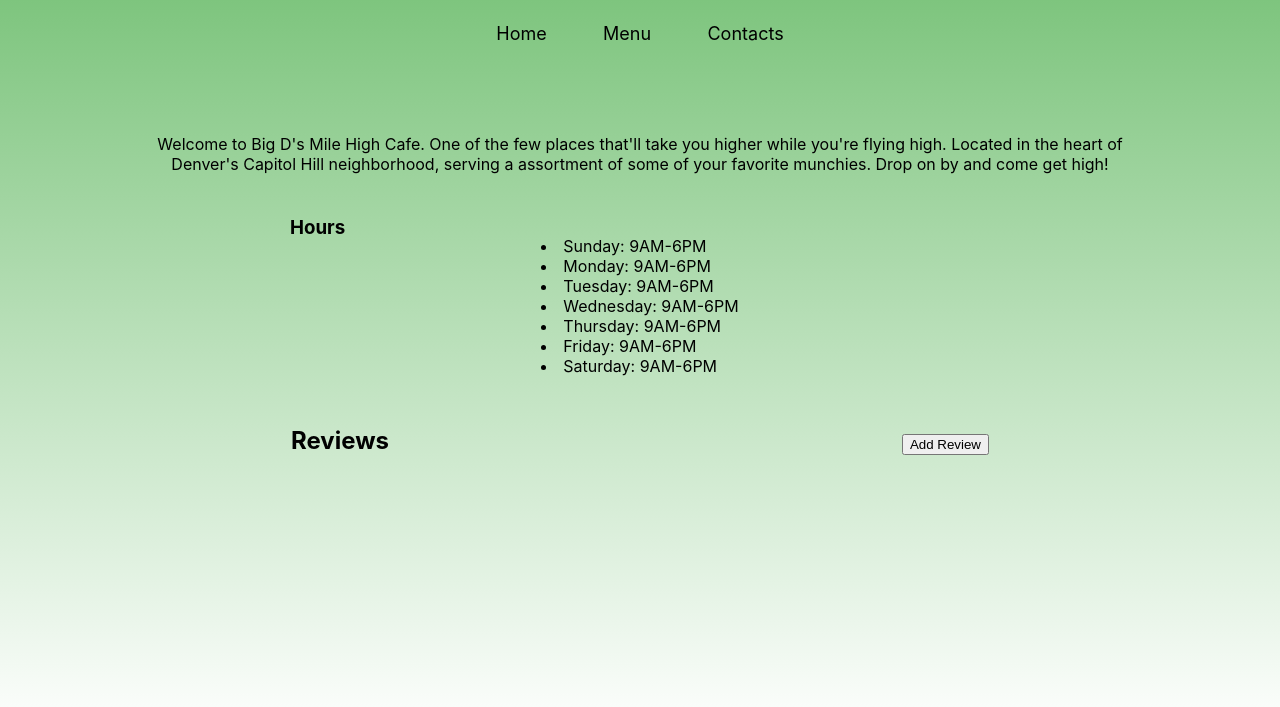
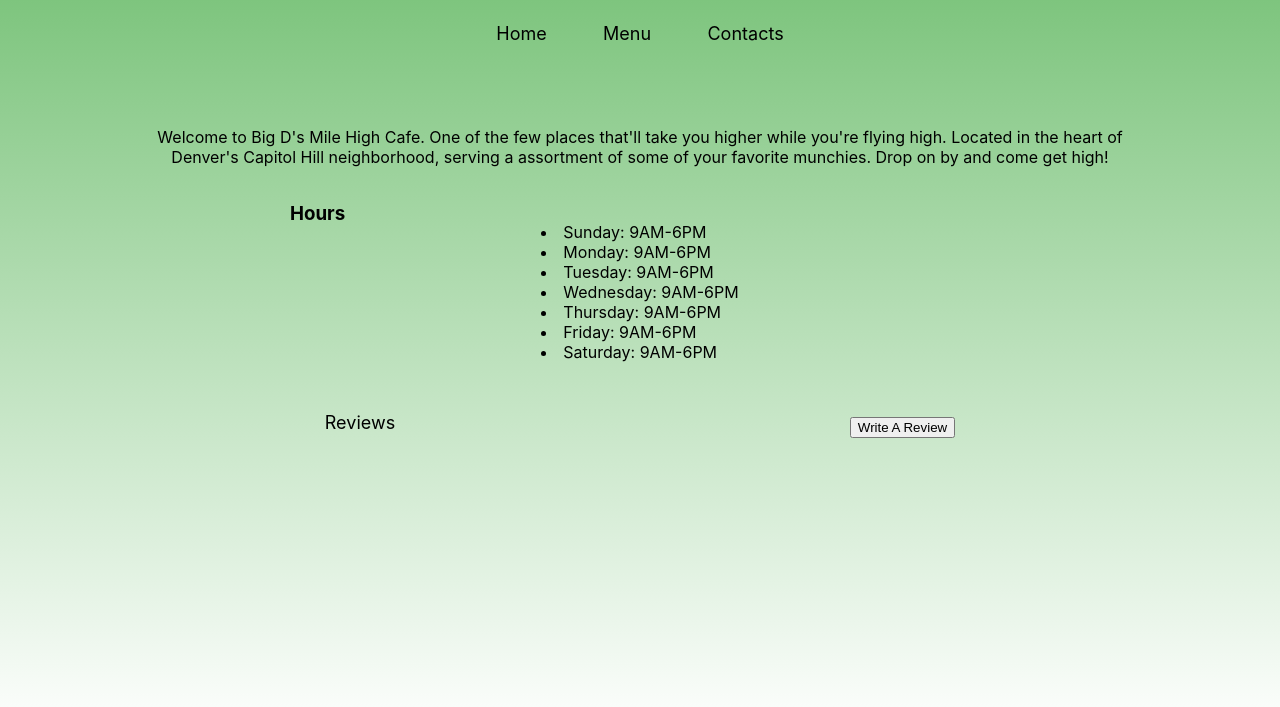
Before and after one commit to dvonnew/restaurant, a website built with webpack: page dist/index.html in a window 1280 px wide. Shown: the part 63-770 px from the top of the page. Built offline with nearby package versions, Linux system fonts and the light colour scheme.

Commit message:
cleaned up the code a lot. Created a new reviews section. All that's left is to get rid of the prompt and use an input section that pops up on the page then inserts the review. Pretty stoked on this one

```diff
--- /dev/null
+++ b/src/homePage.js
@@ -0,0 +1,148 @@
+import './style.css';
+
+class Home{
+
+    constructor(){
+        this.reviews = []
+    }
+
+    loadBodyContent(){
+
+        const content = document.getElementById('content')
+
+        content.appendChild(this.createAboutSection())
+
+        content.appendChild(this.createHoursSection())
+
+        content.appendChild(this.createReviewsSection())
+
+        addReviewButton.addEventListener('click', ()=>{
+            this.clearReviews()
+            this.addReview()
+            reviewsDisplay.appendChild(this.createReviewsContent())
+        })
+
+        return content
+    }
+
+    createAboutSection(){
+
+        const about = document.createElement('div')
+        about.id = 'description'
+        about.innerHTML = `Welcome to Big D's Mile High Cafe. One of the few places that'll take you higher while
+        you're flying high. Located in the heart of Denver's Capitol Hill neighborhood, serving a assortment of some of
+        your favorite munchies. Drop on by and come get high!`
+
+        return about
+    }
+
+    createHoursSection(){
+
+        const days = {'Sunday': '9AM-6PM', 'Monday': '9AM-6PM', 'Tuesday': '9AM-6PM',
+        'Wednesday': '9AM-6PM', 'Thursday': '9AM-6PM', 'Friday': '9AM-6PM', 'Saturday': '9AM-6PM'}
+        const hoursBox = document.createElement('div')
+        const hours = document.createElement('div')
+        const hoursHeading = document.createElement('h3')
+
+        hours.id = 'hours'
+
+        hoursHeading.id = 'hoursHeading'
+        hoursHeading.innerHTML = 'Hours'
+
+        hoursBox.id = 'hoursBox'
+        hoursBox.appendChild(hoursHeading)
+        hoursBox.appendChild(hours)
+
+        for (this.i=0; this.i < 7; this.i++){
+            const li = document.createElement('li')
+            li.id = Object.keys(days)[this.i]
+            li.innerHTML = `${Object.keys(days)[this.i]}: ${Object.values(days)[this.i]}`
+            hours.appendChild(li)
+        }
+        return hoursBox
+    }
+
+
+    createReviewsSection(){
+
+        const reviewsDisplay = document.createElement('div')
+
+        reviewsDisplay.id = 'reviewsDisplay'
+
+        reviewsDisplay.appendChild(this.createReviewsHeader())
+        reviewsDisplay.appendChild(this.createReviewsContent())
+
+        return reviewsDisplay
+    }
+
+    createReviewsHeader(){
+
+        const reviewsHeaderBox = document.createElement('div')
+        const reviewsHeader = document.createElement('div')
+        const addReviewButton = document.createElement('button')
+
+        reviewsHeader.innerHTML = 'Reviews'
+        reviewsHeader.id = 'reviewsHeader'
+
+        addReviewButton.innerHTML = 'Write A Review'
+        addReviewButton.id = 'addReviewButton'
+
+        reviewsHeaderBox.id = 'reviewsHeaderBox'
+        reviewsHeaderBox.appendChild(reviewsHeader)
+        reviewsHeaderBox.appendChild(addReviewButton)
+
+        return reviewsHeaderBox
+    }
+
+    createReviewsContent(){
+
+        const reviewsContentbox = document.createElement('div')
+
+        reviewsContentbox.id = 'reviewsContentBox'
+
+        this.reviews.forEach(review => {
+            const reviewContent = document.createElement('div')
+            const reviewText = document.createElement('div')
+            const rating = document.createElement('div')
+
+            reviewText.id = 'review'
+            reviewText.innerHTML = review.review
+
+            rating.id = 'rating'
+            rating.innerHTML = `${review.rating}/5`
+
+            reviewContent.id = 'reviewContent'
+            reviewContent.appendChild(reviewText)
+            reviewContent.appendChild(rating)
+
+            reviewsContentbox.appendChild(reviewContent)
+        });
+        return reviewsContentbox
+    }
+
+    clearReviews(){
+
+        const reviewsDisplay = document.getElementById('reviewsDisplay')
+        const reviewsContentBox = document.getElementById('reviewsContentBox')
+
+        reviewsDisplay.removeChild(reviewsContentBox)
+
+    }
+
+    addReview(){
+        let reviewDescription = prompt('Please type review here')
+        let score = prompt('please provide a score out of 5')
+        let review = new Review(reviewDescription, score)
+
+        this.reviews.push(review)
+    }
+}
+
+class Review {
+    constructor(review, rating){
+        this.review = review
+        this.rating = rating
+    }
+}
+
+export {Home}
--- a/src/homePageLoad.js
+++ /dev/null
@@ -1,167 +0,0 @@
-import './style.css';
-import plateImage from './fine-dining.jpeg';
-
-class HomePage {
-
-    constructor(){
-        this.layout = document.getElementById('layout')
-        this.header = document.createElement('header')
-
-    }
-
-
-    pageLoad(){
-
-        this.loadHeaderContent()
-
-        const content = document.createElement('div')
-        content.id = 'content'
-        this.layout.appendChild(content)
-
-        const addReviewButton = document.getElementById('addReviewButton')
-
-    }
-
-    loadHeaderContent(){
-
-        const headline = document.createElement('h1')
-        headline.innerHTML = `BIG D'S MILE HIGH CAFE`
-        this.header.appendChild(headline)
-
-        this.loadNavBarContent()
-
-        this.layout.appendChild(this.header)
-
-    }
-
-    loadNavBarContent(header){
-
-        const navBarBox = document.createElement('div')
-        navBarBox.id = 'navBarBox'
-        this.header.appendChild(navBarBox)
-
-        const pageLinkHome = document.createElement('p')
-        pageLinkHome.innerHTML = 'Home'
-        pageLinkHome.id = 'homeButton'
-        navBarBox.appendChild(pageLinkHome)
-
-        const pageLinkMenu = document.createElement('p')
-        pageLinkMenu.innerHTML = 'Menu'
-        pageLinkMenu.id ='menuButton'
-        navBarBox.appendChild(pageLinkMenu)
-
-        const pageLinkContacts = document.createElement('p')
-        pageLinkContacts.innerHTML = 'Contacts'
-        pageLinkContacts.id = 'contactsButton'
-        navBarBox.appendChild(pageLinkContacts)
-    }
-
-    loadBodyContent(){
-
-        const content = document.getElementById('content')
-
-        const description = document.createElement('div')
-        description.id = 'description'
-        description.innerHTML = `Welcome to Big D's Mile High Cafe. One of the few places that'll take you higher while
-        you're flying high. Located in the heart of Denver's Capitol Hill neighborhood, serving a assortment of some of
-        your favorite munchies. Drop on by and come get high!`
-        content.appendChild(description)
-
-        content.appendChild(this.createHoursSection())
-
-        content.appendChild(this.createReviewsSection())
-
-        addReviewButton.addEventListener('click', ()=>{
-            this.addReview()
-        })
-
-        return content
-
-    }
-
-    createHoursSection(){
-
-        const hoursBox = document.createElement('div')
-        hoursBox.id = 'hoursBox'
-        const hoursHeading = document.createElement('h3')
-        hoursHeading.id = 'hoursHeading'
-        hoursHeading.innerHTML = 'Hours'
-        hoursBox.appendChild(hoursHeading)
-
-        const days = {'Sunday': '9AM-6PM', 'Monday': '9AM-6PM', 'Tuesday': '9AM-6PM',
-        'Wednesday': '9AM-6PM', 'Thursday': '9AM-6PM', 'Friday': '9AM-6PM', 'Saturday': '9AM-6PM'}
-        const hours = document.createElement('div')
-        hours.id = 'hours'
-        hoursBox.appendChild(hours)
-
-        for (this.i=0; this.i < 7; this.i++){
-            const li = document.createElement('li')
-            li.id = Object.keys(days)[this.i]
-            li.innerHTML = `${Object.keys(days)[this.i]}: ${Object.values(days)[this.i]}`
-            hours.appendChild(li)
-        }
-
-        return hoursBox
-
-    }
-
-
-    createReviewsSection(){
-
-        const reviewsBox = document.createElement('div')
-        reviewsBox.id = 'reviewsBox'
-
-        const reviewsTable = document.createElement('table')
-        reviewsTable.id = 'reviewsTable'
-        reviewsBox.appendChild(reviewsTable)
-
-        const tHead = document.createElement('thead')
-        tHead.id = 'reviewsTableHeader'
-        reviewsTable.appendChild(tHead)
-
-        const addReviewButton = document.createElement('button')
-        addReviewButton.id = 'addReviewButton'
-        addReviewButton.innerHTML = 'Add Review'
-
-        // Adding table heading including button
-        const tableHeading = tHead.insertRow()
-        const tableTitle = document.createElement('th')
-        tableTitle.id = 'reviewTitleTH'
-        tableHeading.appendChild(tableTitle)
-        tableHeading.id = 'reviewTR'
-        tableTitle.innerHTML = 'Reviews'
-        const tableAddReview = document.createElement('th')
-        tableAddReview.id = 'addReviewTH'
-        tableHeading.appendChild(tableAddReview)
-        tableAddReview.appendChild(addReviewButton)
-
-        const tbody = document.createElement('tbody')
-        tbody.id = 'reviewsTBODY'
-        reviewsTable.appendChild(tbody)
-
-        return reviewsBox
-    }
-
-    addReview(){
-
-        const reviewsTable = document.getElementById('reviewsTBODY')
-
-        let review = prompt('Please write review here:')
-        let score = prompt('Please provide a score of out of 5')
-
-        const reviewRow = reviewsTable.insertRow()
-        reviewRow.id = 'reviewRow'
-
-        const reviewCell = reviewRow.insertCell()
-        reviewCell.innerHTML = review
-
-        if (parseInt(score)<6){
-            const scoreCell = reviewRow.insertCell()
-            scoreCell.innerHTML = `${score}/5`
-        }
-
-    }
-
-}
-
-export {HomePage}
--- a/src/menu.js
+++ b/src/menu.js
@@ -20,20 +20,22 @@ class MenuPage{
 
     loadBodyContent(){
         const content = document.getElementById('content')
+
         content.appendChild(this.createMenu())
     }
 
     createMenu (){
 
         const table = document.createElement('table')
+        const tHead = document.createElement('thead')
+        const tbody = document.createElement('tbody')
+
         table.id = 'menuTable'
 
-        const tHead = document.createElement('thead')
         tHead.id = 'menutHead'
         tHead.innerHTML= 'Menu'
         table.appendChild(tHead)
 
-        const tbody = document.createElement('tbody')
         table.appendChild(tbody)
 
         for (this.i=0; this.i< 11; this.i++){
--- /dev/null
+++ b/src/pageLoad.js
@@ -0,0 +1,59 @@
+import './style.css';
+
+class PageLoad {
+
+    constructor(){
+        this.layout = document.getElementById('layout')
+        this.header = document.createElement('header')
+
+    }
+
+    pageLoad(){
+
+        const content = document.createElement('div')
+
+        this.loadHeaderContent()
+
+        content.id = 'content'
+        this.layout.appendChild(content)
+
+    }
+
+    loadHeaderContent(){
+
+        const headline = document.createElement('h1')
+
+        headline.innerHTML = `BIG D'S MILE HIGH CAFE`
+
+        this.header.appendChild(headline)
+        this.header.appendChild(this.loadNavBarContent())
+        this.layout.appendChild(this.header)
+
+    }
+
+    loadNavBarContent(){
+
+        const navBarBox = document.createElement('div')
+        const pageLinkHome = document.createElement('p')
+        const pageLinkMenu = document.createElement('p')
+        const pageLinkContacts = document.createElement('p')
+
+        pageLinkHome.innerHTML = 'Home'
+        pageLinkHome.id = 'homeButton'
+
+        pageLinkMenu.innerHTML = 'Menu'
+        pageLinkMenu.id ='menuButton'
+
+        pageLinkContacts.innerHTML = 'Contacts'
+        pageLinkContacts.id = 'contactsButton'
+
+        navBarBox.id = 'navBarBox'
+        navBarBox.appendChild(pageLinkHome)
+        navBarBox.appendChild(pageLinkMenu)
+        navBarBox.appendChild(pageLinkContacts)
+
+        return navBarBox
+    }
+}
+
+export {PageLoad}
--- a/src/style.css
+++ b/src/style.css
@@ -28,7 +28,7 @@ header{
     justify-content: flex-start;
     align-items: center;
     flex-direction: column;
-    position:relative;
+    position:static;
 }
 
 #navBarBox{
@@ -50,7 +50,6 @@ header{
 }
 
 #content{
-    height: 80%;
     width: 100%;
     display: flex;
     justify-content: space-evenly;
@@ -58,10 +57,10 @@ header{
     flex-direction: column;
     position:relative;
     border-radius: 5px;
-
+    overflow-y: auto;
 }
 
-#description, #hoursBox, #reviewsBox, #contactBox {
+#description, #hoursBox, #reviewsDisplay, #contactBox {
     max-width: 80%;
     min-width: 700px;
     /* background-color: white; */
@@ -70,7 +69,7 @@ header{
 
 #description, #hoursBox{
     min-height: 90px;
-    max-height: 30%;
+    max-height: 200px;
     display: flex;
     justify-content: center;
     align-items: center;
@@ -87,6 +86,7 @@ h3{
     text-align: left;
 }
 
+
 #hours{
     height: 300px;
     display: flex;
@@ -99,44 +99,53 @@ li{
     text-align: left;
 }
 
-#reviewsBox{
+#reviewsDisplay{
     height: 300px;
+}
+
+#reviewsHeaderBox{
+    height: 30px;
+    width: 100%;
+    display: flex;
+    flex-direction: row;
+    justify-content: center;
+    align-items: center;
 
 }
 
-#reviewsTable{
-    width: 100%;
+#reviewsHeader{
     height: 100%;
-    border-collapse: collapse;
-    display: grid;
-    grid-template-columns: 3fr 1fr;
+    width: 75%;
+    font-size: 18px;
+    text-align: left;
+
 }
 
-th{
-    height: 50px;
+#reviewsContentBox{
+    height: 270px;
+    width: 100%;
+    overflow-y: scroll;
+    display: flex;
+    flex-direction: column;
+    align-items: center;
 }
 
-#reviewTitleTH{
+#reviewContent{
+    height: 30px;
+    display: flex;
+    flex-direction: row;
+    justify-content: center;
+    width: 80%;
+}
+
+#review{
+    width: 80%;
     text-align: left;
 }
 
-#addReviewTH{
+#rating{
+    width: 20%;
     text-align: right;
-}
-
-#reviewsTableHeader{
-    width: 100%;
-    height: 50px;
-    font-size: 24px;
-}
-
-#reviewsTBODY{
-    overflow-y: auto;
-}
-
-#reviewTR, #reviewRow{
-    display: contents;
-    height: 50px;
 }
 
 #menuTable{
@@ -150,6 +159,10 @@ th{
 #menuthead{
     font-size: 24px;
     height: 30px;
+}
+
+th{
+    height: 50px;
 }
 
 tr{
@@ -168,18 +181,10 @@ thead, tbody{
     padding-top: 0px;
 }
 
-#reviewText{
-    height: 87%;
-    margin: 0px;
-    padding: 0px;
-    text-align: left;
-}
-
 #contactBox{
     height: 100%;
     display: flex;
     justify-content: flex-start;
-
 }
 
 #contactInfoBox{
```
Also changed, not shown: src/contacts.js (+13 -11 lines), src/index.js (+11 -7 lines), dist/036186ced33880861140.jpeg (deleted), dist/main.js, 3 other files.
